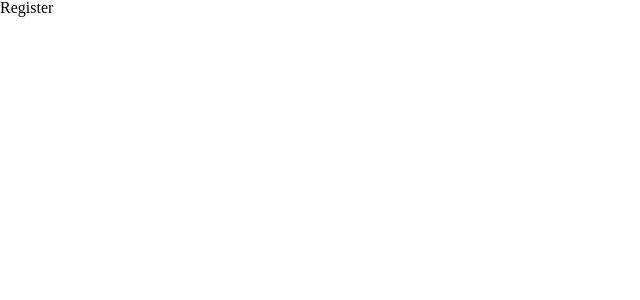
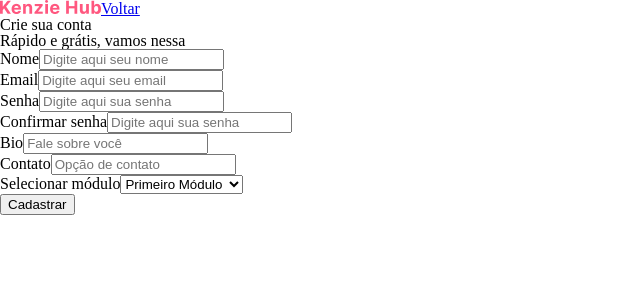
Before and after one commit to Kenzie-Academy-Brasil-Developers/m3-t15-s3-react-projeto-kenzie-hub-rpgouveia, a React (Vite) app: page /register in a window 1280 px wide. Shown: the top 300 px of the page, without its empty margins (0-640 px from the left). Built offline with nearby package versions, Linux system fonts and the light colour scheme.

Commit message:
feat: add register functionality

```diff
--- a/src/App.jsx
+++ b/src/App.jsx
@@ -28,9 +28,23 @@ function App() {
     }
   }
 
+  const registerUser = async (formData) => {
+    try {
+      await api.post('/users', formData)
+      toast.success('Cadastro feito com sucesso')
+      navigate('/')
+    } catch (error) {
+      console.log(error)
+      toast.error('Cadastro falhou')
+    }
+  }
+
   return (
     <>
-      <ApplicationRoutes loginUser={loginUser} />
+      <ApplicationRoutes
+        loginUser={loginUser}
+        registerUser={registerUser}
+      />
       <ToastContainer
         position="top-right"
         autoClose={2000}
--- /dev/null
+++ b/src/components/Select/index.jsx
@@ -0,0 +1,20 @@
+import React from 'react'
+
+const Select = ({label, type, children, placeholder, register, errors}) => {
+    return (
+        <fieldset>
+            {label && <label htmlFor={register.name}>{label}</label>}
+            <select
+                id={register.name}
+                type={type}
+                placeholder={placeholder}
+                {...register}
+            >
+                {children}
+            </select>
+            {errors && <p>{errors.message}</p>}
+        </fieldset>
+    )
+}
+
+export default Select
--- a/src/pages/Login/index.jsx
+++ b/src/pages/Login/index.jsx
@@ -57,7 +57,7 @@ const Login = ({loginUser}) => {
                 <button type='submit'>Entrar</button>
                 <div>
                     <p>Ainda não possui uma conta?</p>
-                    <Link>Cadastre-se</Link>
+                    <Link to={'/register'}>Cadastre-se</Link>
                 </div>
             </form>
         </main>
--- a/src/pages/Register/index.jsx
+++ b/src/pages/Register/index.jsx
@@ -1,15 +1,131 @@
 import React from 'react'
+import Logo from '../../components/Logo'
+import { Link } from 'react-router-dom'
+import { useForm } from "react-hook-form"
+import { yupResolver } from '@hookform/resolvers/yup'
+import * as yup from 'yup'
+import Input from '../../components/Input'
+import Select from '../../components/Select'
 
-const Register = () => {
+const Register = ({registerUser}) => {
+    const registerFormSchema = yup.object({
+        name:
+            yup
+            .string()
+            .required('Nome é obrigatório'),
+        email:
+            yup
+            .string()
+            .required('Email é obrigatório')
+            .email('Email inválido'),
+        password:
+            yup
+            .string()
+            .required('Senha é obrigatória')
+            .matches(/(\d)/, 'Deve conter ao menos 1 número')
+            .matches(/[a-z]/, 'Deve conter ao menos 1 letra minúscula')
+            .matches(/[A-Z]/, 'Deve conter ao menos 1 letra maiúscula')
+            .matches(/(\W|_)/, 'Deve conter ao menos 1 caractere especial')
+            .matches(/.{8,}/, 'Deve conter ao menos 8 caracteres'),
+        confirm_password:
+            yup
+            .string()
+            .required('Confirmação de senha é obrigatório')
+            .oneOf([yup.ref('password')], 'A confirmação de senha deve ser igual a senha'),
+        bio:
+            yup
+            .string()
+            .required('Bio é obrigatório'),
+        contact:
+            yup
+            .string()
+            .required('Contato é obrigatório'),
+        course_module:
+            yup
+            .string()
+            .required('Módulo de curso é obrigatório'),
+    })
 
-    // .matches(/(\d)/, 'Deve conter ao menos 1 número')
-    // .matches(/[a-z]/, 'Deve conter ao menos 1 letra minúscula')
-    // .matches(/[A-Z]/, 'Deve conter ao menos 1 letra maiúscula')
-    // .matches(/(\W|_)/, 'Deve conter ao menos 1 caractere especial')
-    // .matches(/.{6,}/, 'Deve conter ao menos 6 caracteres')
+    const {
+        register,
+        handleSubmit,
+        formState: {errors},
+        reset
+    } = useForm({
+        resolver: yupResolver(registerFormSchema)
+    })
+
+    const submitForm = (formData) => {
+        console.log('Dados do formulário: ', formData)
+        registerUser(formData)
+        reset()
+    }
 
     return (
-        <div>Register</div>
+        <main>
+            <div>
+                <Logo />
+                <Link to={'/'}>Voltar</Link>
+            </div>
+            <form onSubmit={handleSubmit(submitForm)}>
+                <h1>Crie sua conta</h1>
+                <p>Rápido e grátis, vamos nessa</p>
+                <Input
+                    label={'Nome'}
+                    type={'text'}
+                    placeholder={'Digite aqui seu nome'}
+                    register={register('name')}
+                    errors={errors.name}
+                />
+                <Input
+                    label={'Email'}
+                    type={'email'}
+                    placeholder={'Digite aqui seu email'}
+                    register={register('email')}
+                    errors={errors.email}
+                />
+                <Input
+                    label={'Senha'}
+                    type={'password'}
+                    placeholder={'Digite aqui sua senha'}
+                    register={register('password')}
+                    errors={errors.password}
+                />
+                <Input
+                    label={'Confirmar senha'}
+                    type={'password'}
+                    placeholder={'Digite aqui sua senha'}
+                    register={register('confirm_password')}
+                    errors={errors.confirm_password}
+                />
+                <Input
+                    label={'Bio'}
+                    type={'text'}
+                    placeholder={'Fale sobre você'}
+                    register={register('bio')}
+                    errors={errors.bio}
+                />
+                <Input
+                    label={'Contato'}
+                    type={'text'}
+                    placeholder={'Opção de contato'}
+                    register={register('contact')}
+                    errors={errors.contact}
+                />
+                <Select
+                    label={'Selecionar módulo'}
+                    type={'select'}
+                    register={register('course_module')}
+                    errors={errors.course_module}
+                >
+                    <option value={'Primeiro módulo'} >Primeiro Módulo</option>
+                    <option value={'Segundo módulo'} >Segundo Módulo</option>
+                    <option value={'Terceiro módulo'} >Terceiro Módulo</option>
+                    <option value={'Quarto módulo'} >Quarto Módulo</option>
+                </Select>
+                <button>Cadastrar</button>
+            </form>
+        </main>
     )
 }
 
--- a/src/routes/ApplicationRoutes.jsx
+++ b/src/routes/ApplicationRoutes.jsx
@@ -4,11 +4,11 @@ import Login from '../pages/Login'
 import Register from '../pages/Register'
 import Home from '../pages/Home'
 
-const ApplicationRoutes = ({loginUser}) => {
+const ApplicationRoutes = ({loginUser, registerUser}) => {
     return (
         <Routes>
             <Route path='/' element={ <Login loginUser={loginUser} /> }/>
-            <Route path='register' element={ <Register /> }/>
+            <Route path='register' element={ <Register registerUser={registerUser} /> }/>
             <Route path='home' element={ <Home /> } />
         </Routes>
     )
```
